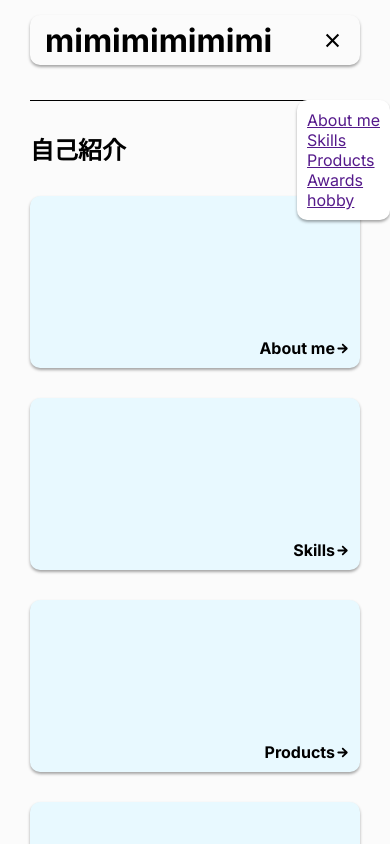
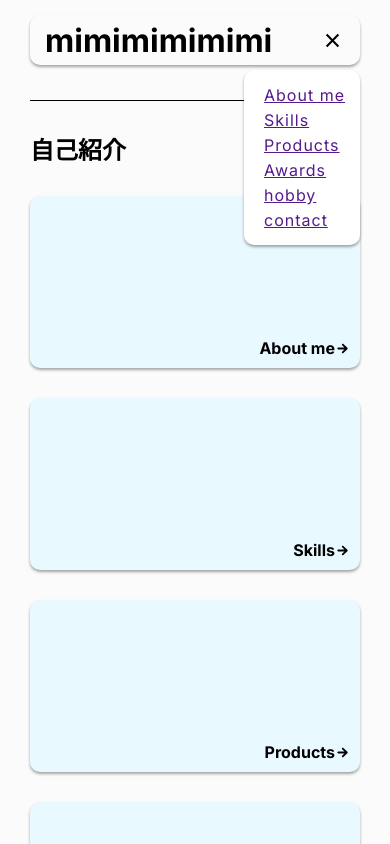
Before and after one commit to mizunoryuki/portfoliov2, a Next.js app: page / in a window 390 px wide. Both pictures are taken after a click on the label 332 px from the left and 40 px from the top of the page. Shown: the top 844 px of the page. Built offline with nearby package versions, Linux system fonts and the light colour scheme.

Commit message:
change list style

```diff
--- a/src/components/global/Header.module.scss
+++ b/src/components/global/Header.module.scss
@@ -46,12 +46,12 @@
             }
 
             .checkbox:checked + .logo {
+                transition: 1.5s;
                 .logoOpen {
                     display: none;
                 }
                 .logoClose {
                     display: block;
-                    transition: 1.5s;
                 }
             }
 
@@ -72,19 +72,32 @@
             }
 
             .nav {
-                padding: 10px;
+                padding: 15px;
                 width: fit-content;
                 height: fit-content;
                 position: fixed;
-                top: 100px;
-                right: 0px;
+                top: 70px;
+                right: 30px;
                 z-index: 99;
                 background: #fff;
                 box-shadow: var(--shadow);
                 border-radius: 10px;
                 visibility: hidden;
-                .ul {
+                ul {
                     list-style: none;
+                    letter-spacing: 1px;
+
+                    :nth-child(n) {
+                        margin-left: 5px;
+
+                        a {
+                            margin: 0;
+                        }
+                    }
+
+                    :not(:nth-last-child(1)) {
+                        margin-bottom: 5px;
+                    }
                 }
             }
         }
--- a/src/components/global/Header.tsx
+++ b/src/components/global/Header.tsx
@@ -46,6 +46,9 @@ export const Header = () => {
                             <li>
                                 <a href="">hobby</a>
                             </li>
+                            <li>
+                                <a href="">contact</a>
+                            </li>
                         </ul>
                     </nav>
                 </div>
```
